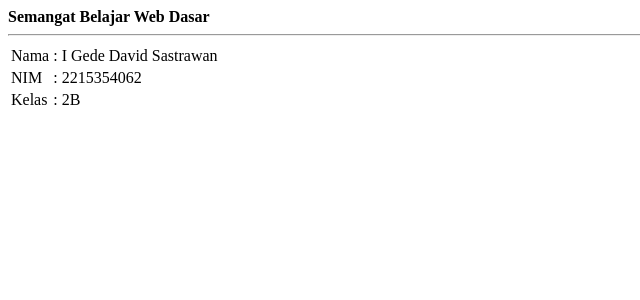
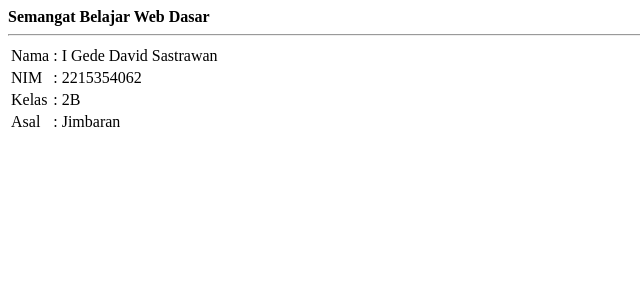
Before and after one commit to projectabiyoga/pemrograman-web-dasar, a PHP site: page / in a window 1280 px wide. Shown: the top 300 px of the page, without its empty margins (0-640 px from the left). Run offline with PHP 8.4, Linux system fonts and the light colour scheme.

Commit message:
menambah asal

```diff
--- a/kelas-2b/2215354062/index.php
+++ b/kelas-2b/2215354062/index.php
@@ -21,6 +21,11 @@
             <td>:</td>
             <td>2B</td>
         </tr>
+        <tr>
+            <td>Asal</td>
+            <td>:</td>
+            <td>Jimbaran</td>
+        </tr>
     </table>
 </body>
 </html>
```
